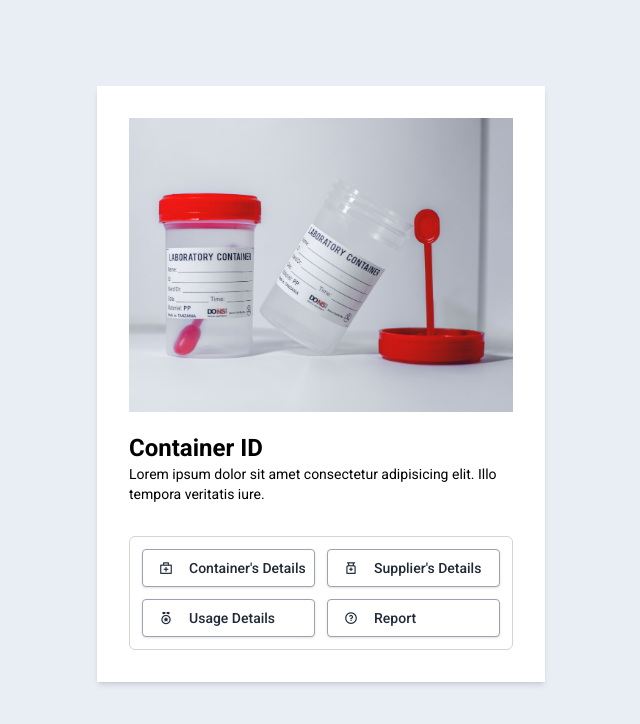
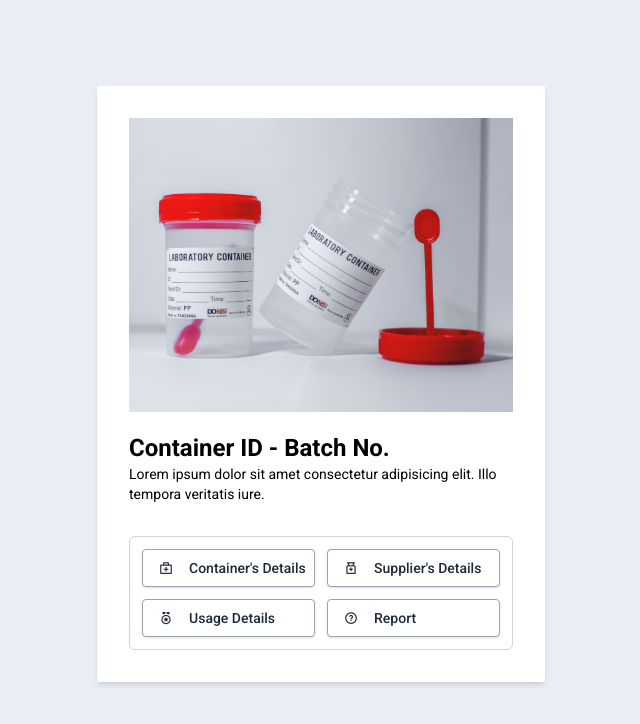
Before and after one commit to adamshabani/medical-lab-scan, a website: page index.html in a window 1280 px wide. Shown: the whole page, without its empty margins (319-959 px from the left). Drawn offline with nearby package versions, Linux system fonts and the light colour scheme; a web font is replaced by a local one.

Commit message:
add container batch no.

```diff
--- a/index.html
+++ b/index.html
@@ -24,7 +24,7 @@
           <img src="./dist/images/container1.jpg" alt="" />
 
           <div>
-            <h1 class="text-2xl font-semibold">Container ID</h1>
+            <h1 class="text-2xl font-semibold">Container ID - Batch No.</h1>
             <p class="text-sm">
               Lorem ipsum dolor sit amet consectetur adipisicing elit. Illo
               tempora veritatis iure.
```
